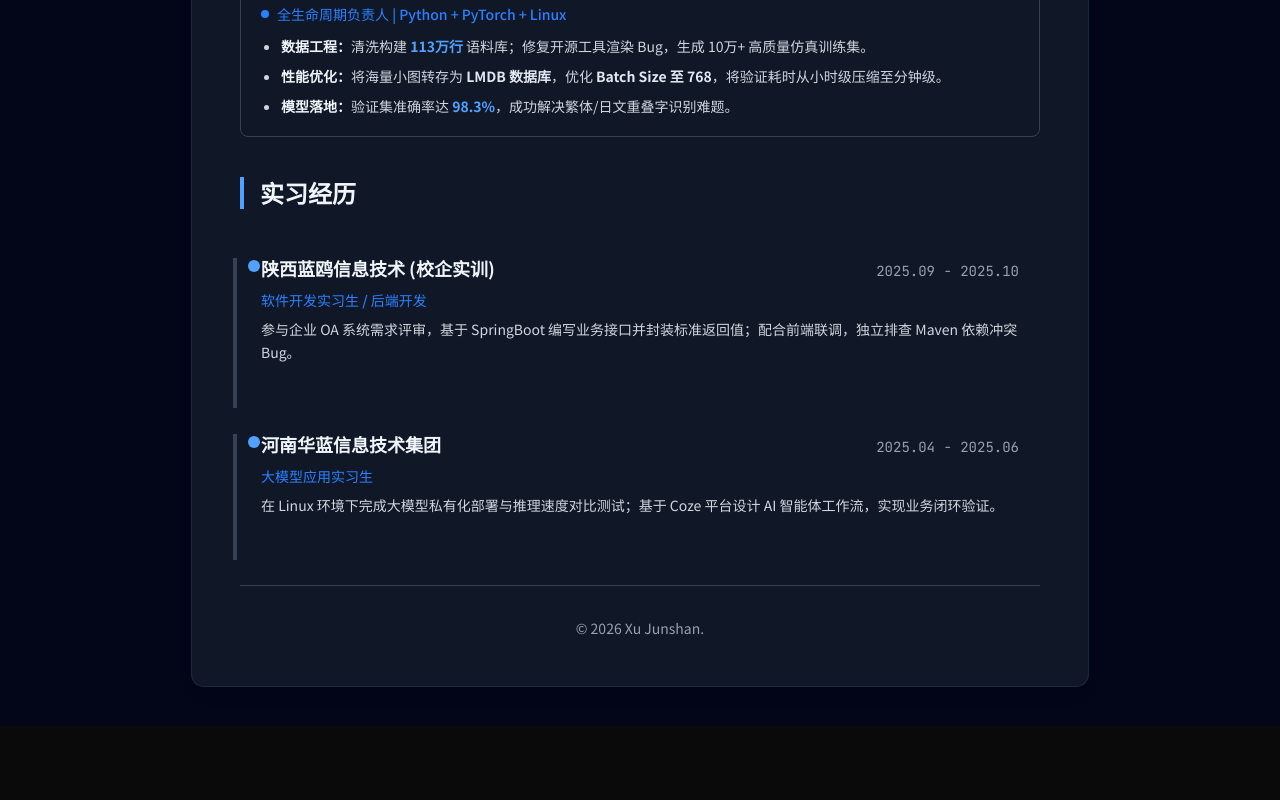
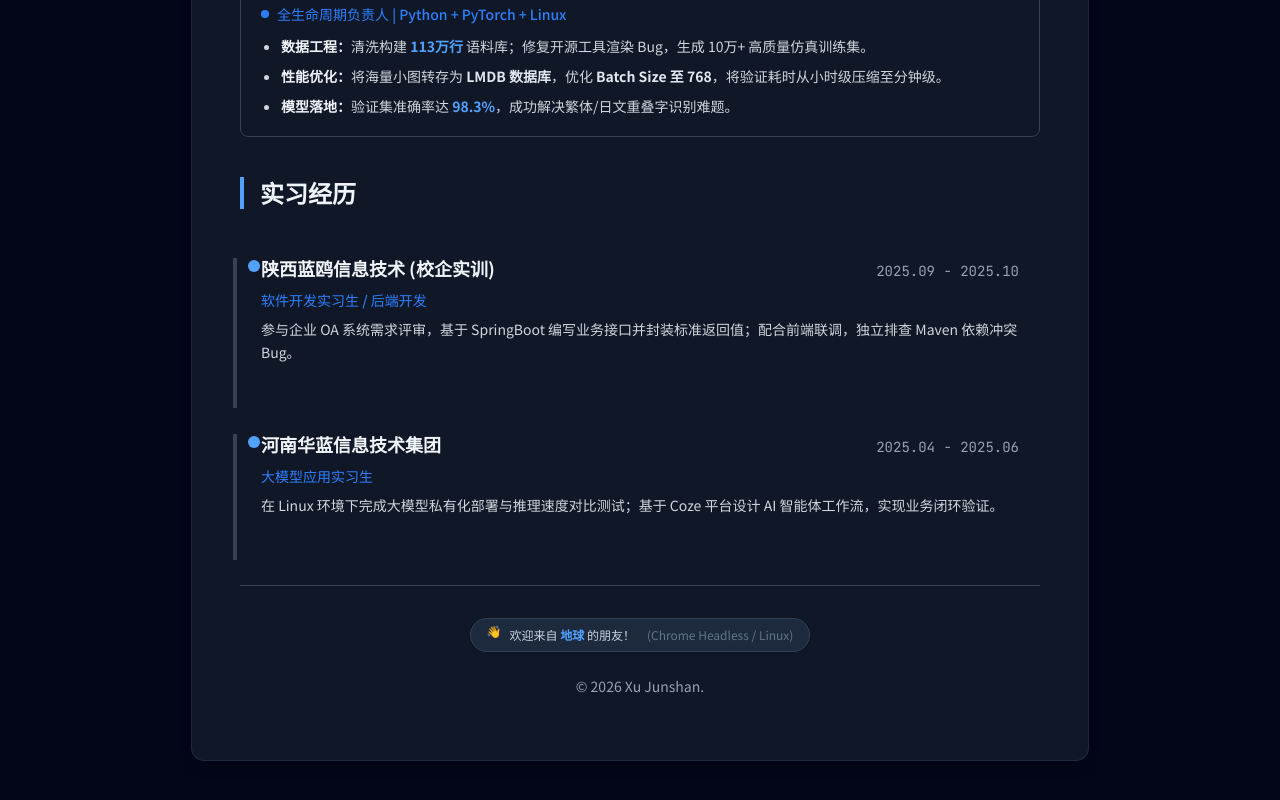
Before and after one commit to yuaiccc/my-resume, a Next.js app: page / in a window 1280 px wide. Shown: the part 2209-3009 px from the top of the page. Before the commit the page ends 2935 px from the top, so only its background shows below. Built offline with nearby package versions, Linux system fonts and the light colour scheme; no server answers.

Commit message:
feat: add visitor tracking badge and hide browser scrollbar

```diff
--- /dev/null
+++ b/app/VisitorBadge.tsx
@@ -0,0 +1,71 @@
+'use client';
+
+import { useState, useEffect } from 'react';
+import { UAParser } from 'ua-parser-js';
+
+type VisitorInfo = {
+  country?: string;
+  city?: string;
+  browser?: string;
+  os?: string;
+  isLoading: boolean;
+  error?: boolean;
+};
+
+export default function VisitorBadge() {
+  const [info, setInfo] = useState<VisitorInfo>({ isLoading: true });
+
+  useEffect(() => {
+    // 1. 解析设备信息
+    const parser = new UAParser();
+    const result = parser.getResult();
+    const browser = result.browser.name || 'Unknown Browser';
+    const os = result.os.name || 'Unknown OS';
+
+    // 2. 获取 IP 定位信息 (使用免费且稳定的 ipapi.co)
+    fetch('https://ipapi.co/json/')
+      .then(res => res.json())
+      .then(data => {
+        setInfo({
+          country: data.country_name,
+          city: data.city,
+          browser,
+          os,
+          isLoading: false
+        });
+      })
+      .catch(err => {
+        console.error('Failed to fetch visitor info:', err);
+        setInfo({
+          browser,
+          os,
+          isLoading: false,
+          error: true
+        });
+      });
+  }, []);
+
+  if (info.isLoading) {
+    return (
+      <div className="inline-flex items-center gap-2 px-3 py-1.5 rounded-full bg-slate-100 dark:bg-slate-800 text-xs text-slate-500 dark:text-slate-400 animate-pulse">
+        <span className="w-2 h-2 rounded-full bg-slate-300 dark:bg-slate-600"></span>
+        正在检测访客信息...
+      </div>
+    );
+  }
+
+  // 拼接地理位置，处理可能获取失败的情况
+  const location = info.error || !info.country
+    ? '地球'
+    : `${info.country}${info.city ? ` ${info.city}` : ''}`;
+
+  return (
+    <div className="inline-flex items-center gap-2 px-4 py-2 rounded-full bg-white dark:bg-slate-800 border border-slate-200 dark:border-slate-700 shadow-sm hover:shadow transition-shadow text-xs text-slate-600 dark:text-slate-300">
+      <span className="animate-bounce">👋</span>
+      <span>欢迎来自 <span className="font-bold text-blue-500 dark:text-blue-400">{location}</span> 的朋友！</span>
+      <span className="text-slate-400 dark:text-slate-500 ml-1">
+        ({info.browser} / {info.os})
+      </span>
+    </div>
+  );
+}
--- a/app/globals.css
+++ b/app/globals.css
@@ -29,6 +29,14 @@ body {
   color: var(--foreground);
   font-family: var(--font-sans), "PingFang SC", "Microsoft YaHei", sans-serif;
   scroll-behavior: smooth;
+  /* 隐藏滚动条 */
+  -ms-overflow-style: none;  /* IE and Edge */
+  scrollbar-width: none;  /* Firefox */
+}
+
+/* 隐藏 Webkit 浏览器的滚动条 (Chrome, Safari, Edge) */
+body::-webkit-scrollbar {
+  display: none;
 }
 
 a {
--- a/app/page.tsx
+++ b/app/page.tsx
@@ -2,6 +2,10 @@
 
 import React, { useState, useEffect } from 'react';
 import Image from 'next/image';
+import dynamic from 'next/dynamic';
+
+// 动态导入 VisitorBadge 以避免服务端渲染错误
+const VisitorBadge = dynamic(() => import('./VisitorBadge'), { ssr: false });
 
 type IconProps = { className?: string };
 const THEME_STORAGE_KEY = 'resume-theme';
@@ -500,7 +504,10 @@ export default function Resume() {
           </section>
 
           {/* === 页脚 === */}
-          <footer className="mt-12 pt-8 border-t border-gray-200 dark:border-gray-700 text-center text-sm text-gray-400">
+          <footer className="mt-12 pt-8 pb-4 border-t border-gray-200 dark:border-gray-700 text-center text-sm text-gray-400 space-y-6">
+            <div className="flex justify-center">
+              <VisitorBadge />
+            </div>
             <p>© 2026 Xu Junshan.</p>
           </footer>
 
--- a/package.json
+++ b/package.json
@@ -12,13 +12,15 @@
     "@vercel/analytics": "^2.0.1",
     "next": "16.1.6",
     "react": "19.2.3",
-    "react-dom": "19.2.3"
+    "react-dom": "19.2.3",
+    "ua-parser-js": "^2.0.9"
   },
   "devDependencies": {
     "@tailwindcss/postcss": "^4",
     "@types/node": "^20",
     "@types/react": "^19",
     "@types/react-dom": "^19",
+    "@types/ua-parser-js": "^0.7.39",
     "eslint": "^9",
     "eslint-config-next": "16.1.6",
     "tailwindcss": "^4",
```
Also changed, not shown: 1 other file (tests, documents, lock files or other folders).
